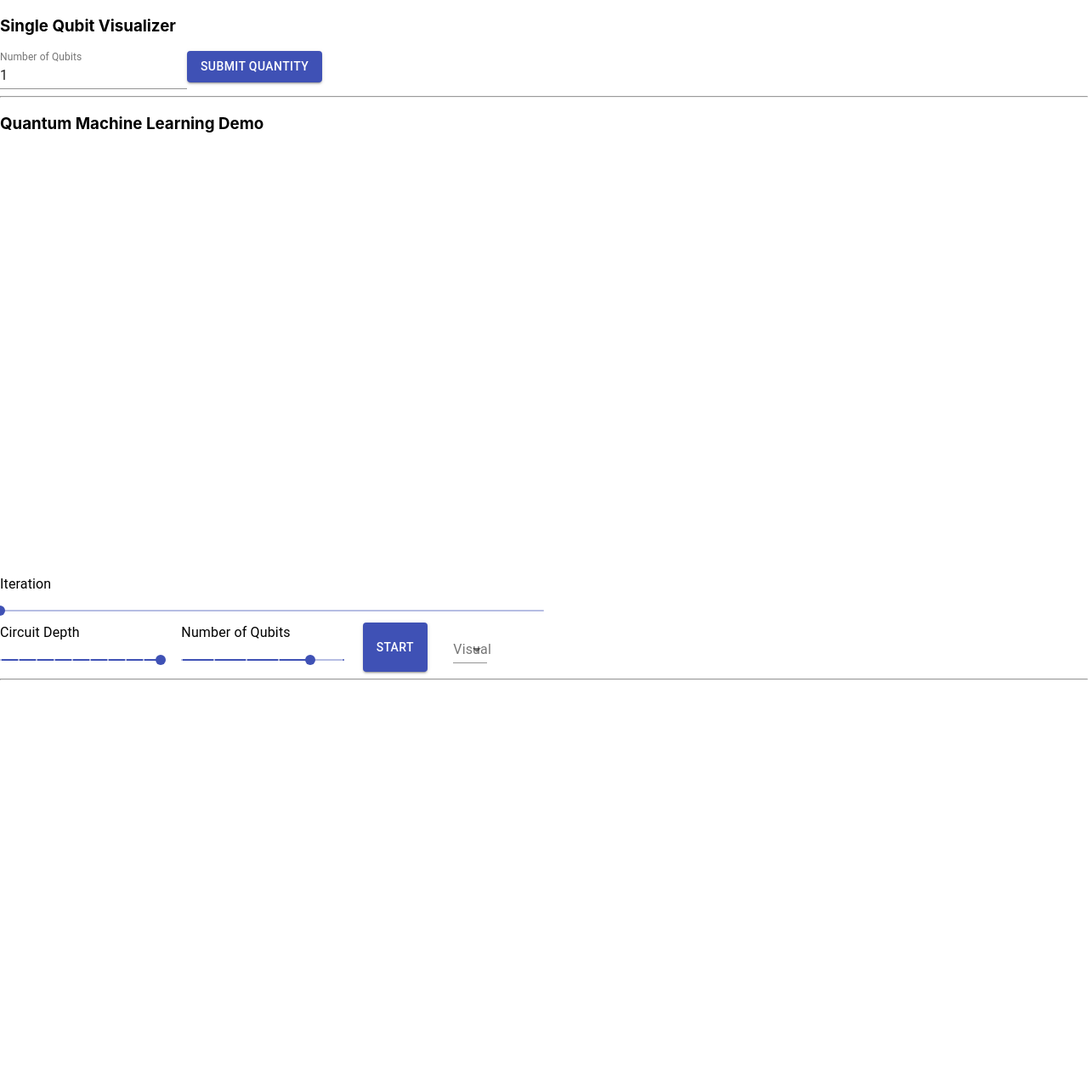
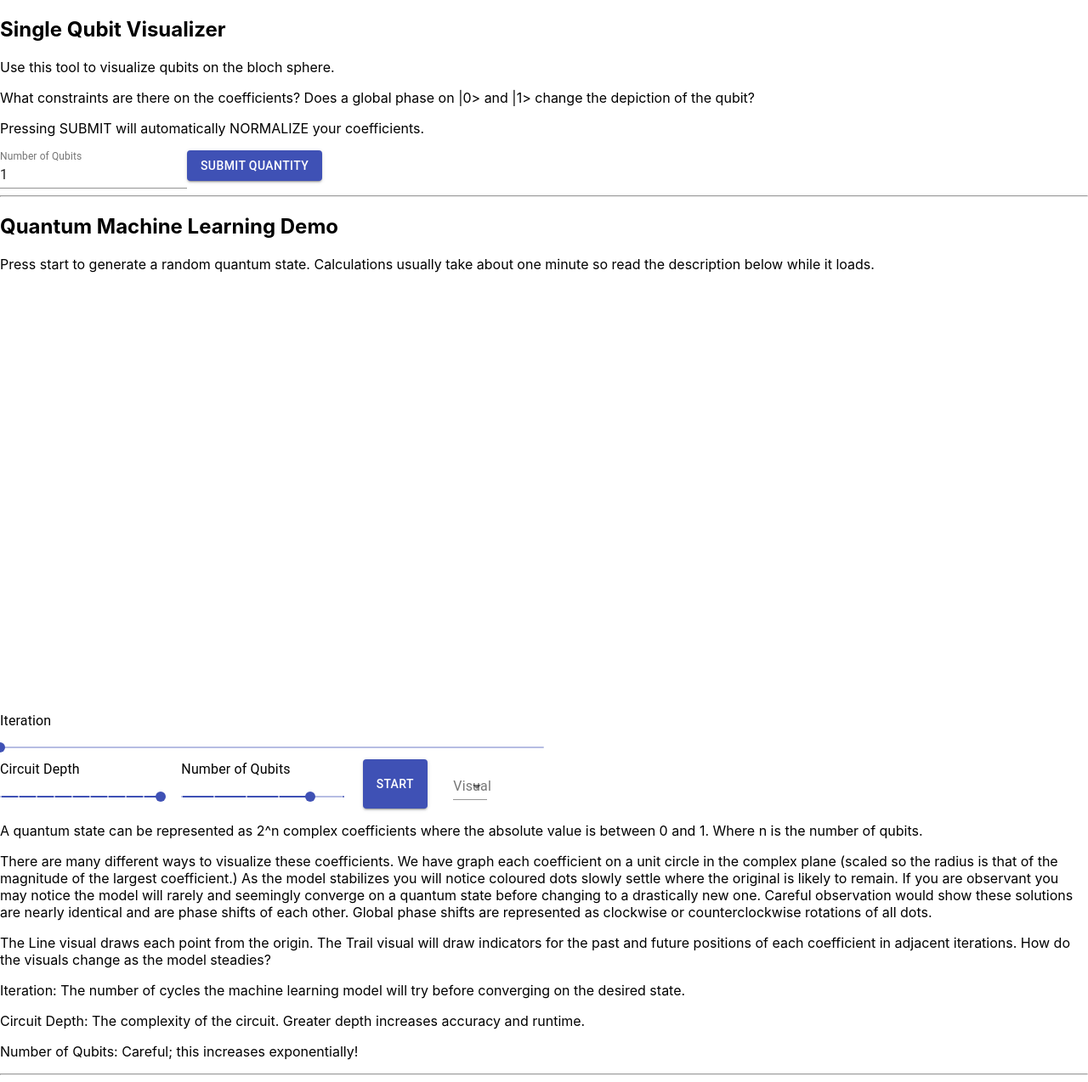
Before and after one commit to iisharankov/QuantumStateTomography, a React (Create React App) app in the folder web/: page / in a window 1280 px wide. Shown: the whole page at 85% size. Before the commit the page ends 809 px from the top, so only its background shows below. Built offline with nearby package versions, Linux system fonts and the light colour scheme.

Commit message:
Add tutorial

```diff
--- a/web/src/components/QMLDemo.jsx
+++ b/web/src/components/QMLDemo.jsx
@@ -77,7 +77,8 @@ class QMLDemo extends React.Component {
   render() {
     return (
       <>
-        <h3>Quantum Machine Learning Demo</h3>
+        <h2>Quantum Machine Learning Demo</h2>
+        <p>Press start to generate a random quantum state. Calculations usually take about one minute so read the description below while it loads.</p>
         <Grid container xs={12} justify="flex-start" alignItems="flex-start">
           <Grid container item xs={12} >
             <canvas
@@ -157,6 +158,12 @@ class QMLDemo extends React.Component {
             </Grid>
           </Grid>
         </Grid>
+        <p>A quantum state can be represented as 2^n complex coefficients where the absolute value is between 0 and 1. Where n is the number of qubits.</p>
+        <p>There are many different ways to visualize these coefficients. We have graph each coefficient on a unit circle in the complex plane (scaled so the radius is that of the magnitude of the largest coefficient.) As the model stabilizes you will notice coloured dots slowly settle where the original is likely to remain. If you are observant you may notice the model will rarely and seemingly converge on a quantum state before changing to a drastically new one. Careful observation would show these solutions are nearly identical and are phase shifts of each other. Global phase shifts are represented as clockwise or counterclockwise rotations of all dots.</p>
+        <p>The Line visual draws each point from the origin. The Trail visual will draw indicators for the past and future positions of each coefficient in adjacent iterations. How do the visuals change as the model steadies?</p>
+        <p>Iteration: The number of cycles the machine learning model will try before converging on the desired state.</p>
+        <p>Circuit Depth: The complexity of the circuit. Greater depth increases accuracy and runtime.</p>
+        <p>Number of Qubits: Careful; this increases exponentially!</p>
       </>
     );
   }
--- a/web/src/components/singleQubitVisualizer/Controller.jsx
+++ b/web/src/components/singleQubitVisualizer/Controller.jsx
@@ -17,7 +17,10 @@ class Controller extends React.Component {
   render() {
     return (
       <>
-        <h3>Single Qubit Visualizer</h3>
+        <h2>Single Qubit Visualizer</h2>
+        <p>Use this tool to visualize qubits on the bloch sphere.</p>
+        <p>What constraints are there on the coefficients? Does a global phase on |0> and |1> change the depiction of the qubit?</p>
+        <p>Pressing SUBMIT will automatically NORMALIZE your coefficients.</p>
         <Formik
           initialValues={{ quantity: this.state.quantity }}
           validate={this.validate}
```
Also changed, not shown: web/src/lib/QMLCanvas.js.
